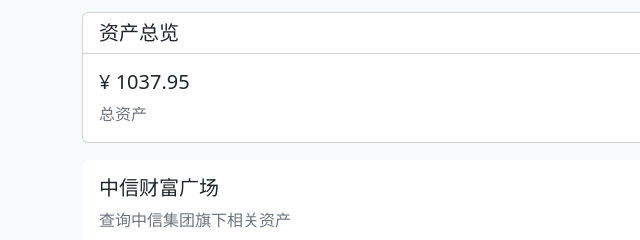
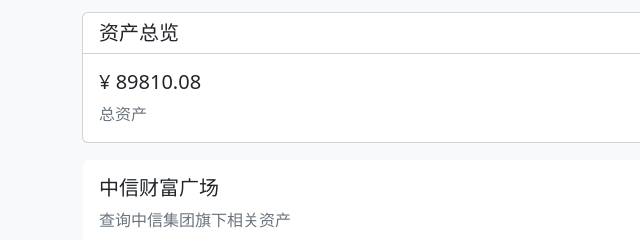
Before and after one commit to Ryanxbear/bankify, a website: page index.html in a window 1280 px wide. Shown: the part 277-517 px from the top of the page, 0-640 px from the left. Drawn offline with Linux system fonts and the light colour scheme.

Commit message:
update header

```diff
--- a/index.html
+++ b/index.html
@@ -210,7 +210,7 @@
             <div class="card">
               <h5 class="card-header bg-transparent">资产总览</h5>
               <div class="card-body">
-                <h5 class="card-title">¥ 1037.95</h5>
+                <h5 class="card-title">¥ 89810.08</h5>
                 <p class="card-text text-secondary">总资产</p>
               </div>
             </div>
```
